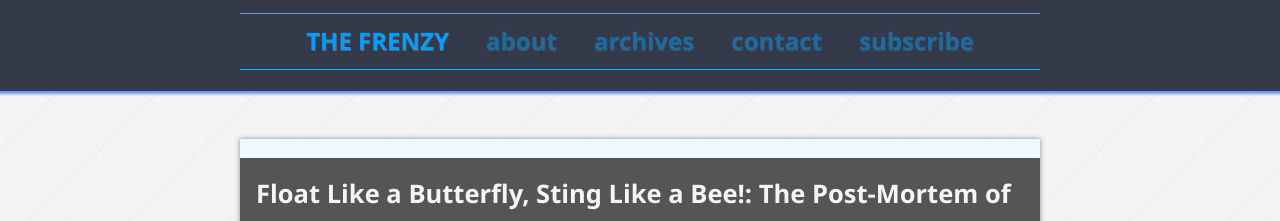
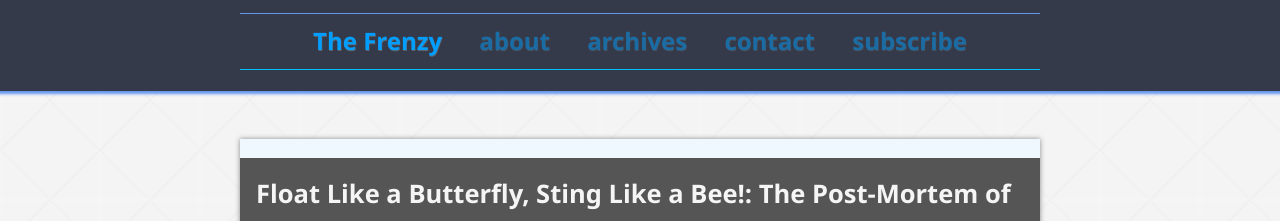
Before and after one commit to rshivjiani/rshivjiani.github.io, a Jekyll site: the page built from index.html, in a window 1280 px wide and 900 px high. Shown: the top 221 px of the window. Built offline with Jekyll 4.4.1, drawn with Linux system fonts in a browser that asks for light colours; the list of posts is cut into pages by our own code.

```diff
--- a/_config.yml
+++ b/_config.yml
@@ -2,7 +2,7 @@
 permalink:           /:year/:month/:title
 
 # Setup
-title:               "THE FRENZY"
+title:               "The Frenzy"
 tagline:             ""
 url:                 https://rshivjiani.github.io
 paginate:            10
@@ -12,7 +12,7 @@ analytics_id:        ""
 # About/contact
 author:
   name:              "R Shivjiani"
-  url:               https://rshivjiani.github.io
+  url:               https://rahil.shivjiani.com
   email:             ""
 
 # Gems
```
